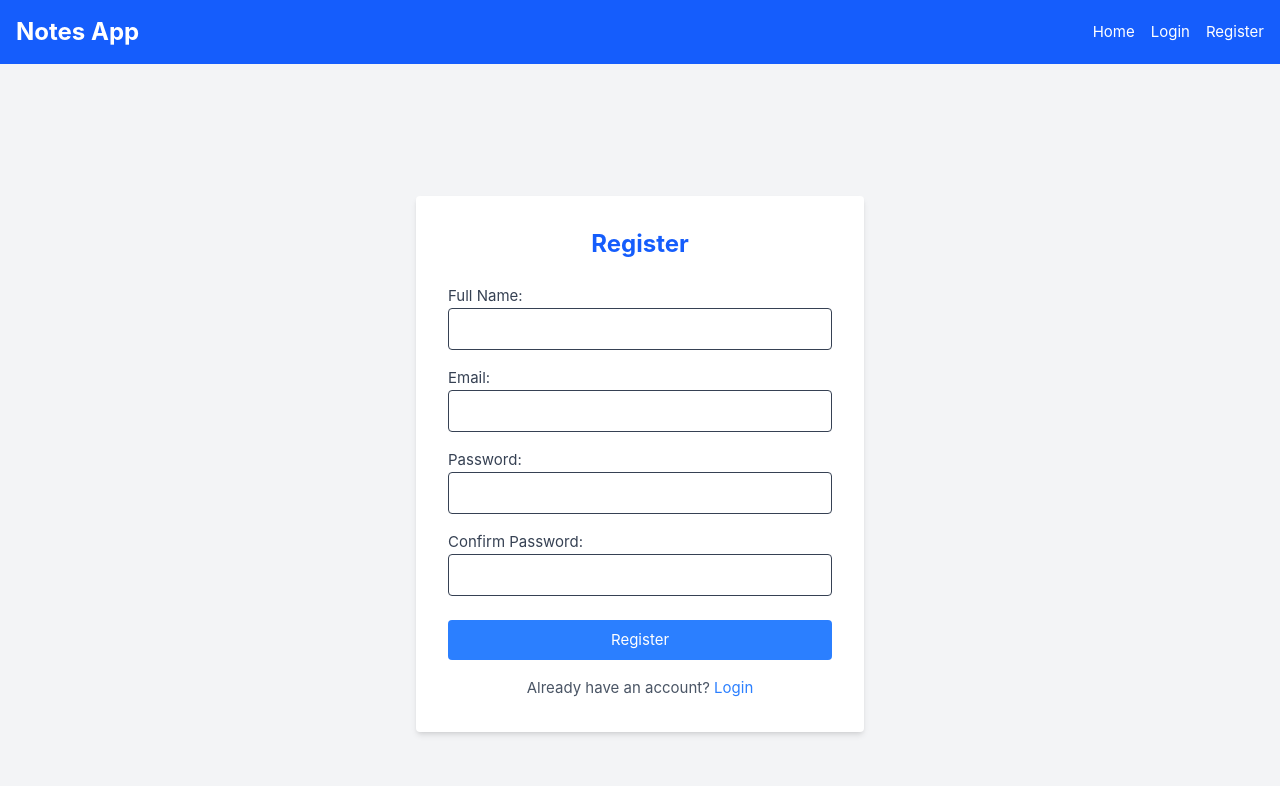
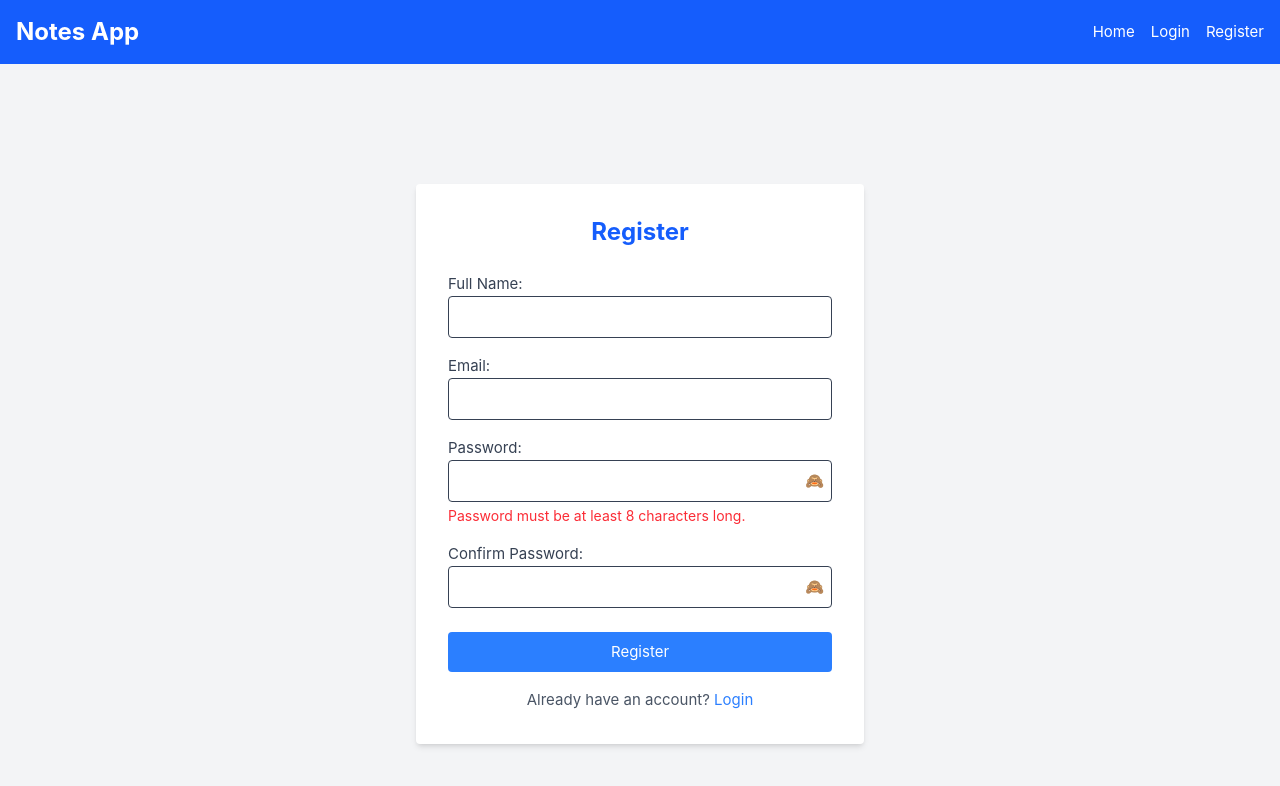
Before and after one commit to chhay-sophal/notes-app, a Vue app in the folder frontend/: page /register in a window 1280 px wide. Shown: the top 786 px of the page. Built offline with nearby package versions, Linux system fonts and the light colour scheme; the HTML template or start-up script is replaced by a standard one.

Commit message:
Handle user login and register error message

```diff
--- a/frontend/src/views/LoginView.vue
+++ b/frontend/src/views/LoginView.vue
@@ -37,6 +37,9 @@
           </div>
         </div>
 
+        <!-- Error Message -->
+        <p v-if="errorMessage" class="text-red-500 text-sm mb-4">{{ errorMessage }}</p>
+
         <!-- Submit Button -->
         <button type="submit" class="w-full bg-blue-500 text-white py-2 rounded hover:bg-blue-600">
           Login
@@ -59,6 +62,7 @@ import { useRouter } from 'vue-router'
 const email = ref('')
 const password = ref('')
 const showPassword = ref(false)
+const errorMessage = ref<string | null>(null)  // To store the error message
 const router = useRouter()
 
 // Toggle password visibility
@@ -76,7 +80,13 @@ const login = async () => {
     localStorage.setItem('token', token)
     console.log('Login successful:', response.data)
     router.push('/')
-  } catch (error) {
+  } catch (error: any) {
+    // Handle backend error message
+    if (error.response && error.response.data && error.response.data.message) {
+      errorMessage.value = error.response.data.message  // Set the error message from the backend
+    } else {
+      errorMessage.value = 'An error occurred during login. Please try again later.'
+    }
     console.error('Login failed:', error)
   }
 }
--- a/frontend/src/views/RegisterView.vue
+++ b/frontend/src/views/RegisterView.vue
@@ -10,15 +10,55 @@
         <div class="mb-4 text-gray-700">
           <label for="email" class="block">Email:</label>
           <input type="email" v-model="email" class="w-full px-3 py-2 border rounded" required />
+          <!-- Error Message for Existing User -->
+          <p v-if="errorMessage" class="text-red-500 text-sm mt-2">{{ errorMessage }}</p>
         </div>
-        <div class="mb-4 text-gray-700">
+
+        <!-- Password Input with Toggle -->
+        <div class="mb-4 text-gray-700 relative">
           <label for="password" class="block">Password:</label>
-          <input type="password" v-model="password" class="w-full px-3 py-2 border rounded" required />
+          <div class="relative">
+            <input
+              :type="showPassword ? 'text' : 'password'"
+              v-model="password"
+              class="w-full px-3 py-2 border rounded pr-10"
+              required
+            />
+            <!-- Eye Icon -->
+            <button
+              type="button"
+              @click="togglePassword"
+              class="absolute inset-y-0 right-2 flex items-center text-gray-500 hover:text-gray-700"
+            >
+              <span v-if="showPassword">👁️</span>
+              <span v-else>🙈</span>
+            </button>
+          </div>
+          <p v-if="passwordComplexityMessage" class="text-red-500 text-sm mt-1">{{ passwordComplexityMessage }}</p>
         </div>
-        <div class="mb-6 text-gray-700">
+
+        <!-- Confirm Password Input with Toggle -->
+        <div class="mb-6 text-gray-700 relative">
           <label for="confirmPassword" class="block">Confirm Password:</label>
-          <input type="password" v-model="confirmPassword" class="w-full px-3 py-2 border rounded" required />
+          <div class="relative">
+            <input
+              :type="showConfirmPassword ? 'text' : 'password'"
+              v-model="confirmPassword"
+              class="w-full px-3 py-2 border rounded pr-10"
+              required
+            />
+            <!-- Eye Icon for Confirm Password -->
+            <button
+              type="button"
+              @click="toggleConfirmPassword"
+              class="absolute inset-y-0 right-2 flex items-center text-gray-500 hover:text-gray-700"
+            >
+              <span v-if="showConfirmPassword">👁️</span>
+              <span v-else>🙈</span>
+            </button>
+          </div>
         </div>
+
         <button type="submit" class="w-full bg-blue-500 text-white py-2 rounded hover:bg-blue-600">Register</button>
       </form>
       <p class="mt-4 text-center text-gray-600">
@@ -30,20 +70,59 @@
 </template>
 
 <script setup lang="ts">
-import { ref } from 'vue'
+import { ref, computed } from 'vue'
 import axiosInstance from '../services/axiosInstance'
 import { RouterLink } from 'vue-router'
 import { useRouter } from 'vue-router'
+import { AxiosError } from 'axios'
 
 const fullName = ref('')
 const email = ref('')
 const password = ref('')
 const confirmPassword = ref('')
+const errorMessage = ref('')
+const showPassword = ref(false)
+const showConfirmPassword = ref(false)
 const router = useRouter()
+
+// Toggle password visibility
+const togglePassword = () => {
+  showPassword.value = !showPassword.value
+}
+
+// Toggle confirm password visibility
+const toggleConfirmPassword = () => {
+  showConfirmPassword.value = !showConfirmPassword.value
+}
+
+// Password complexity validation
+const passwordComplexityMessage = computed(() => {
+  if (password.value.length < 8) {
+    return 'Password must be at least 8 characters long.'
+  }
+  if (!/[A-Z]/.test(password.value)) {
+    return 'Password must contain at least one uppercase letter.'
+  }
+  if (!/[a-z]/.test(password.value)) {
+    return 'Password must contain at least one lowercase letter.'
+  }
+  if (!/[0-9]/.test(password.value)) {
+    return 'Password must contain at least one number.'
+  }
+  if (!/[!@#$%^&*]/.test(password.value)) {
+    return 'Password must contain at least one special character.'
+  }
+  return ''
+})
 
 const register = async () => {
   if (password.value !== confirmPassword.value) {
     console.error('Passwords do not match')
+    return
+  }
+
+  if (passwordComplexityMessage.value) {
+    console.error('Password does not meet complexity requirements')
     return
   }
 
@@ -55,8 +134,16 @@ const register = async () => {
     })
     console.log('Registration successful:', response.data)
     router.push('/login')
-  } catch (error) {
-    console.error('Registration failed:', error)
+  } catch (error: unknown) {
+    if (error instanceof AxiosError) {
+      if (error.response && error.response.data && error.response.data.message) {
+        errorMessage.value = error.response.data.message
+      } else {
+        errorMessage.value = 'An error occurred. Please try again.'
+      }
+    } else {
+      errorMessage.value = 'An unexpected error occurred.'
+    }
   }
 }
 </script>
```
Also changed, not shown: 2 other files (tests, documents, lock files or other folders).
